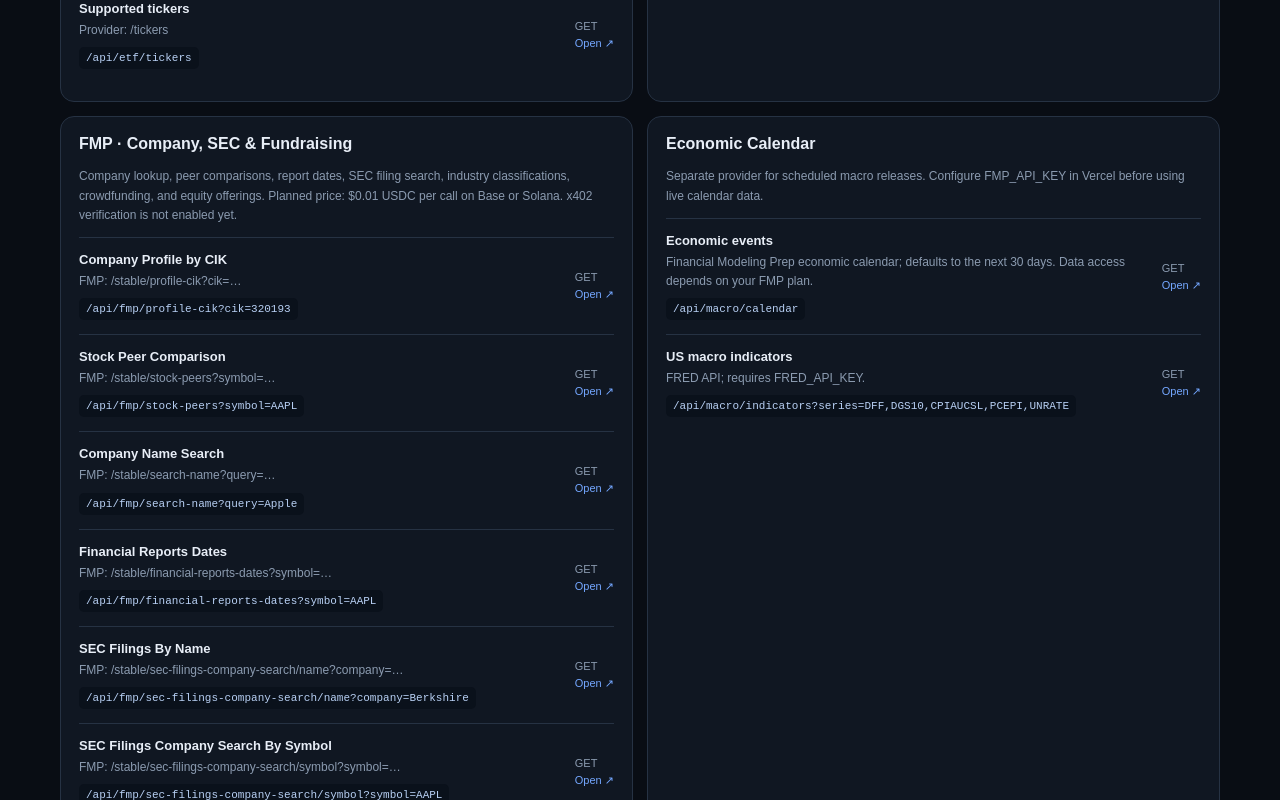
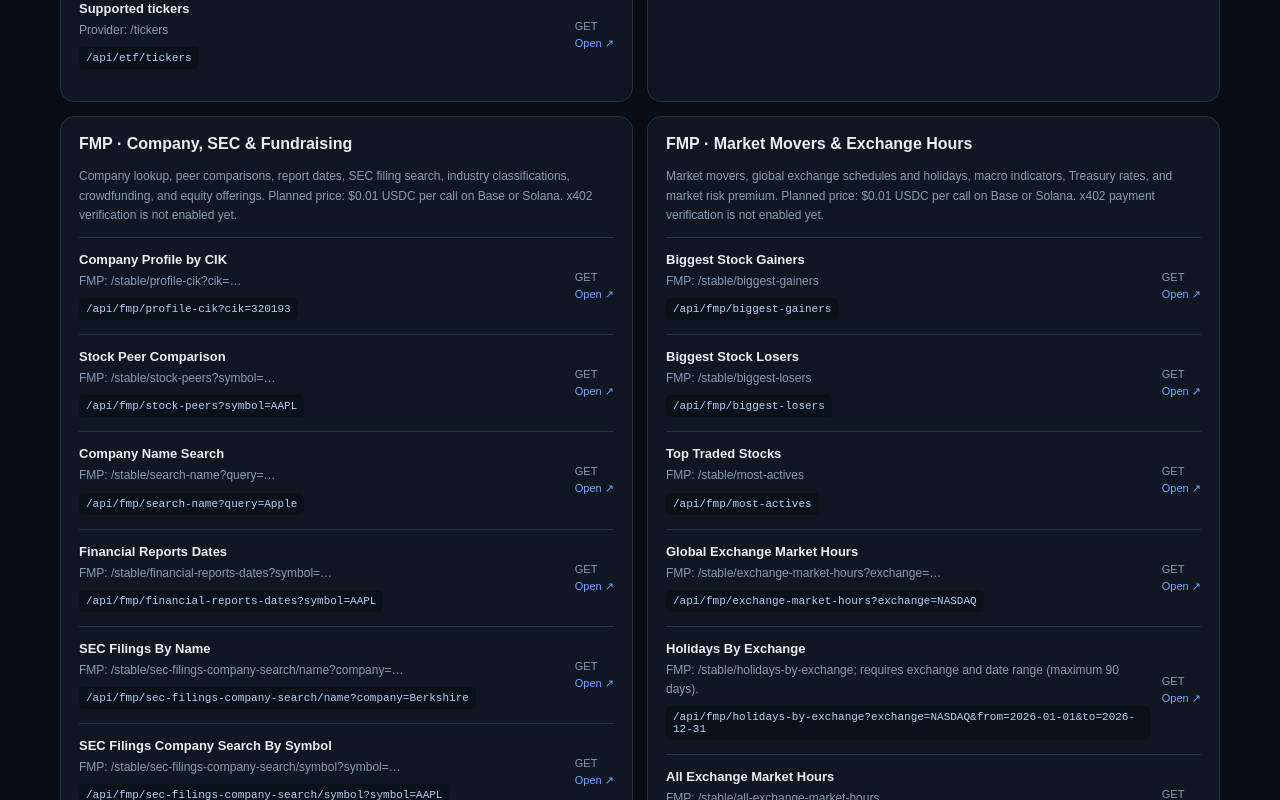
Before and after one commit to Rossaeth/X402, a Next.js app: page / in a window 1280 px wide. Shown: the part 2940-3740 px from the top of the page. Built offline with nearby package versions, Linux system fonts and the light colour scheme; no server answers.

Commit message:
List FMP market movers exchange and economics endpoints

```diff
--- a/app/page.tsx
+++ b/app/page.tsx
@@ -41,6 +41,21 @@
       { method: "GET", path: "/api/fmp/fundraising-latest?page=0&limit=10", label: "Equity Offering Updates", note: "FMP: /stable/fundraising-latest" },
       { method: "GET", path: "/api/fmp/fundraising-search?name=NJOY", label: "Equity Offering Search", note: "FMP: /stable/fundraising-search?name=…" },
       { method: "GET", path: "/api/fmp/fundraising?cik=0001547416", label: "Equity Offering By CIK", note: "FMP: /stable/fundraising?cik=…" },
+    ],
+  },
+  {
+    title: "FMP · Market Movers & Exchange Hours",
+    description: "Market movers, global exchange schedules and holidays, macro indicators, Treasury rates, and market risk premium. Planned price: $0.01 USDC per call on Base or Solana. x402 payment verification is not enabled yet.",
+    endpoints: [
+      { method: "GET", path: "/api/fmp/biggest-gainers", label: "Biggest Stock Gainers", note: "FMP: /stable/biggest-gainers" },
+      { method: "GET", path: "/api/fmp/biggest-losers", label: "Biggest Stock Losers", note: "FMP: /stable/biggest-losers" },
+      { method: "GET", path: "/api/fmp/most-actives", label: "Top Traded Stocks", note: "FMP: /stable/most-actives" },
+      { method: "GET", path: "/api/fmp/exchange-market-hours?exchange=NASDAQ", label: "Global Exchange Market Hours", note: "FMP: /stable/exchange-market-hours?exchange=…" },
+      { method: "GET", path: "/api/fmp/holidays-by-exchange?exchange=NASDAQ&from=2026-01-01&to=2026-12-31", label: "Holidays By Exchange", note: "FMP: /stable/holidays-by-exchange; requires exchange and date range (maximum 90 days)." },
+      { method: "GET", path: "/api/fmp/all-exchange-market-hours", label: "All Exchange Market Hours", note: "FMP: /stable/all-exchange-market-hours" },
+      { method: "GET", path: "/api/fmp/economic-indicators?name=GDP", label: "Economics Indicators", note: "FMP: /stable/economic-indicators?name=…; date range optional, maximum 90 days." },
+      { method: "GET", path: "/api/fmp/treasury-rates?from=2026-01-01&to=2026-03-31", label: "Treasury Rates", note: "FMP: /stable/treasury-rates; maximum 90-day date range." },
+      { method: "GET", path: "/api/fmp/market-risk-premium", label: "Market Risk Premium", note: "FMP: /stable/market-risk-premium" },
     ],
   },
   {
```
